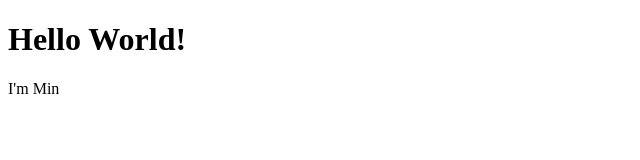
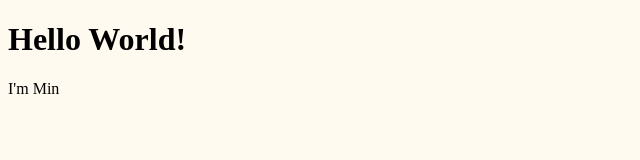
Before and after one commit to minhyekwak/Major-Studio-Website, a plain HTML site: page index.html in a window 1280 px wide. Shown: the whole page, without its empty margins (0-640 px from the left). Drawn offline with Linux system fonts and the light colour scheme.

Commit message:
add style.css

```diff
--- a/index.html
+++ b/index.html
@@ -2,6 +2,7 @@
 <html>
     <head>
         <meta charset="utf-8">
+        <link rel="stylesheet" href="style.css">
     </head>
     <body>
         <h1>Hello World!</h1>
--- /dev/null
+++ b/style.css
@@ -0,0 +1,3 @@
+body {
+    background-color: floralwhite;
+}
```
